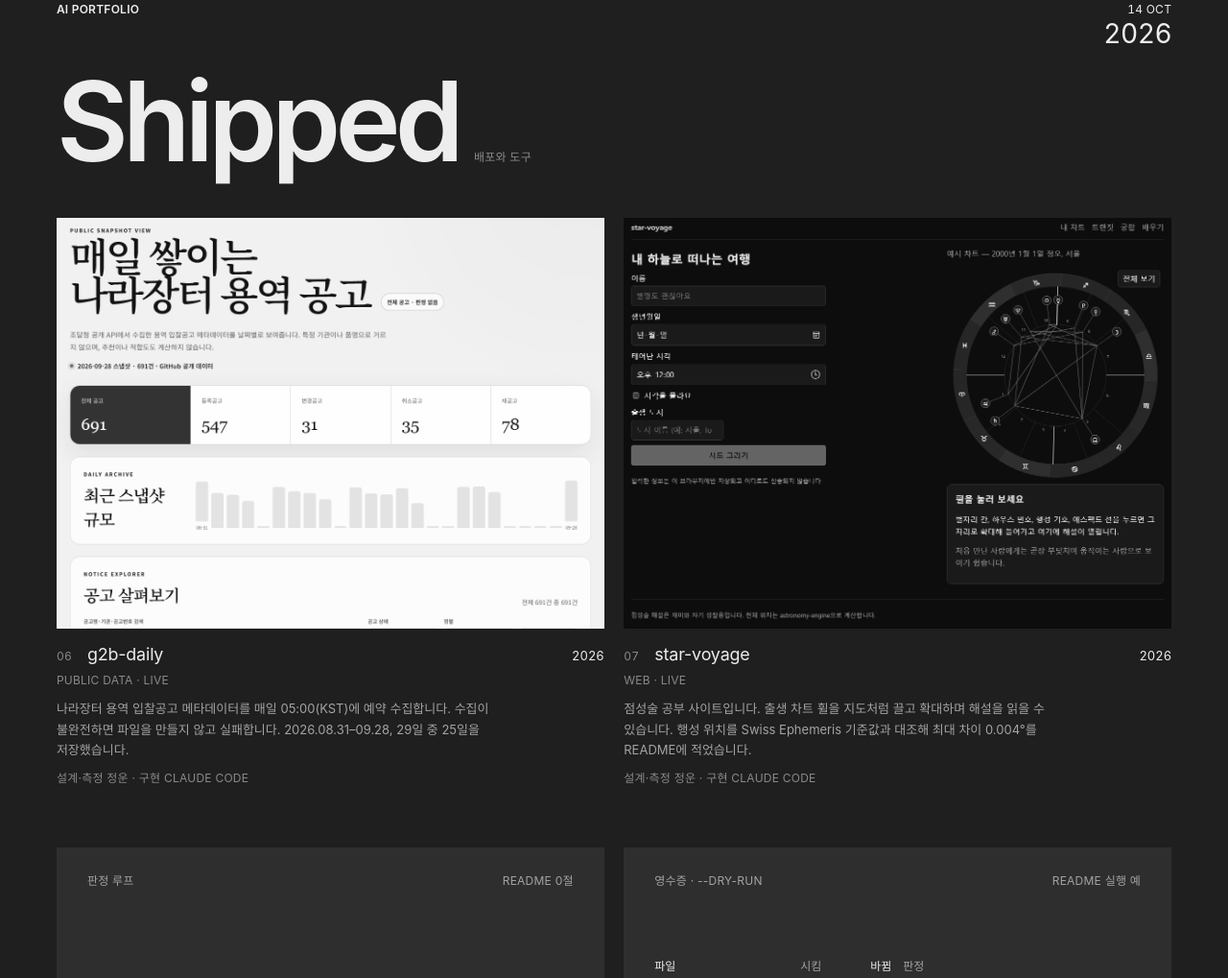
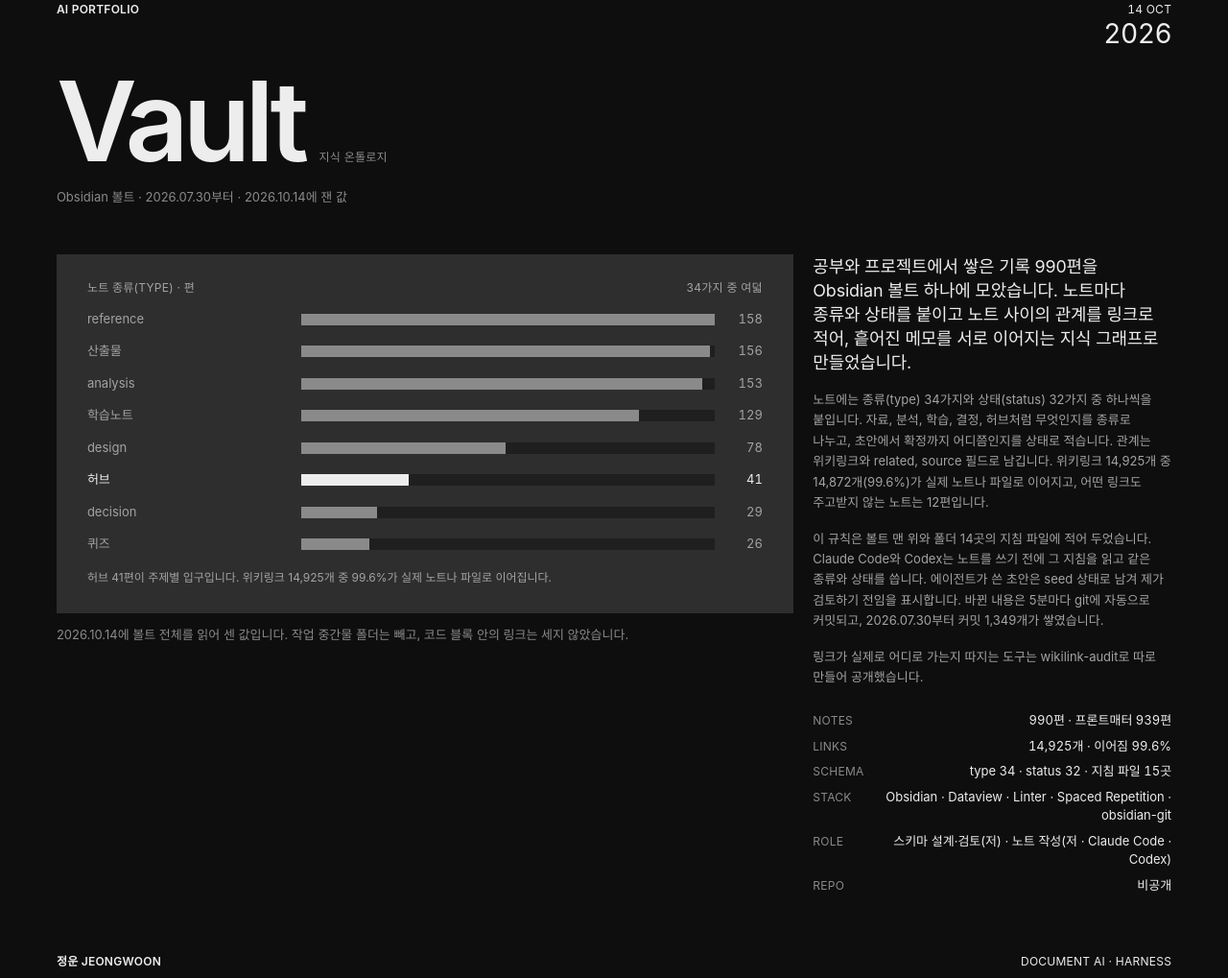
Before and after one commit to serenwoon/portfolio, a plain HTML site: page index.html in a window 1280 px wide. Shown: the part 8211-9230 px from the top of the page at 96% size. Drawn offline with Linux system fonts and the light colour scheme; a web font is replaced by a local one.

Commit message:
지식 볼트 장을 더한다
Obsidian 볼트를 노트 종류와 상태, 링크로 묶은 구조를 Harnesses 뒤 한 장에 실었다.
숫자는 2026-10-14에 볼트 전체를 읽어 센 값이다(노트 990편, 위키링크 14,925개 중 99.6% 이어짐).

```diff
--- a/index.html
+++ b/index.html
@@ -607,6 +607,46 @@ p.f-note { line-height: 1.5; }
 <div class="bar foot"><span class="label">정운 JeongWoon</span><span class="label r">Document AI · Harness</span></div>
 </section>
 
+<section class="spread deep" aria-labelledby="h-vault">
+<div class="bar"><span class="label">AI Portfolio</span><div class="date"><span class="label num">14 Oct</span><span class="numeral">2026</span></div></div>
+<div class="th"><h2 class="lg" id="h-vault">Vault</h2><span class="label r t3 ko">지식 온톨로지</span></div>
+<p class="eyebrow">Obsidian 볼트 · 2026.07.30부터 · 2026.10.14에 잰 값</p>
+<div class="grid content feat">
+<figure class="shot pic">
+<div class="fig" role="img" aria-label="노트 990편을 종류별로 센 막대그림입니다. reference 158편, 산출물 156편, analysis 153편, 학습노트 129편, design 78편, 허브 41편, decision 29편, 퀴즈 26편입니다. 종류는 모두 34가지이고 위키링크 14,925개 중 99.6%가 실제 노트나 파일로 이어집니다.">
+<div class="f-head"><span class="label r">노트 종류(type) · 편</span><span class="label r">34가지 중 여덟</span></div>
+<div class="f-bars">
+<div class="f-row"><span class="f-lab">reference</span><span class="f-track"><i style="width: 100.00%"></i></span><span class="f-val">158</span></div>
+<div class="f-row"><span class="f-lab">산출물</span><span class="f-track"><i style="width: 98.73%"></i></span><span class="f-val">156</span></div>
+<div class="f-row"><span class="f-lab">analysis</span><span class="f-track"><i style="width: 96.84%"></i></span><span class="f-val">153</span></div>
+<div class="f-row"><span class="f-lab">학습노트</span><span class="f-track"><i style="width: 81.65%"></i></span><span class="f-val">129</span></div>
+<div class="f-row"><span class="f-lab">design</span><span class="f-track"><i style="width: 49.37%"></i></span><span class="f-val">78</span></div>
+<div class="f-row f-hi"><span class="f-lab">허브</span><span class="f-track"><i style="width: 25.95%"></i></span><span class="f-val">41</span></div>
+<div class="f-row"><span class="f-lab">decision</span><span class="f-track"><i style="width: 18.35%"></i></span><span class="f-val">29</span></div>
+<div class="f-row"><span class="f-lab">퀴즈</span><span class="f-track"><i style="width: 16.46%"></i></span><span class="f-val">26</span></div>
+</div>
+<p class="f-note">허브 41편이 주제별 입구입니다. 위키링크 14,925개 중 99.6%가 실제 노트나 파일로 이어집니다.</p>
+</div>
+<figcaption>2026.10.14에 볼트 전체를 읽어 센 값입니다. 작업 중간물 폴더는 빼고, 코드 블록 안의 링크는 세지 않았습니다.</figcaption>
+</figure>
+<div class="side">
+<p class="title">공부와 프로젝트에서 쌓은 기록 990편을 Obsidian 볼트 하나에 모았습니다. 노트마다 종류와 상태를 붙이고 노트 사이의 관계를 링크로 적어, 흩어진 메모를 서로 이어지는 지식 그래프로 만들었습니다.</p>
+<p class="desc">노트에는 종류(type) 34가지와 상태(status) 32가지 중 하나씩을 붙입니다. 자료, 분석, 학습, 결정, 허브처럼 무엇인지를 종류로 나누고, 초안에서 확정까지 어디쯤인지를 상태로 적습니다. 관계는 위키링크와 related, source 필드로 남깁니다. 위키링크 14,925개 중 14,872개(99.6%)가 실제 노트나 파일로 이어지고, 어떤 링크도 주고받지 않는 노트는 12편입니다.</p>
+<p class="desc">이 규칙은 볼트 맨 위와 폴더 14곳의 지침 파일에 적어 두었습니다. Claude Code와 Codex는 노트를 쓰기 전에 그 지침을 읽고 같은 종류와 상태를 씁니다. 에이전트가 쓴 초안은 seed 상태로 남겨 제가 검토하기 전임을 표시합니다. 바뀐 내용은 5분마다 git에 자동으로 커밋되고, 2026.07.30부터 커밋 1,349개가 쌓였습니다.</p>
+<p class="desc">링크가 실제로 어디로 가는지 따지는 도구는 wikilink-audit로 따로 만들어 공개했습니다.</p>
+<div class="kv">
+<div><span class="label r t3">Notes</span><span class="small num">990편 · 프론트매터 939편</span></div>
+<div><span class="label r t3">Links</span><span class="small num">14,925개 · 이어짐 99.6%</span></div>
+<div><span class="label r t3">Schema</span><span class="small num">type 34 · status 32 · 지침 파일 15곳</span></div>
+<div><span class="label r t3">Stack</span><span class="small">Obsidian · Dataview · Linter · Spaced Repetition · obsidian-git</span></div>
+<div><span class="label r t3">Role</span><span class="small">스키마 설계·검토(저) · 노트 작성(저 · Claude Code · Codex)</span></div>
+<div><span class="label r t3">Repo</span><span class="small">비공개</span></div>
+</div>
+</div>
+</div>
+<div class="bar foot"><span class="label">정운 JeongWoon</span><span class="label r">Document AI · Harness</span></div>
+</section>
+
 <section class="spread alt" aria-labelledby="h-shipped">
 <div class="bar"><span class="label">AI Portfolio</span><div class="date"><span class="label num">14 Oct</span><span class="numeral">2026</span></div></div>
 <div class="th"><h2 class="lg" id="h-shipped">Shipped</h2><span class="label r t3 ko">배포와 도구</span></div>
```
Also changed, not shown: 1 other file.
